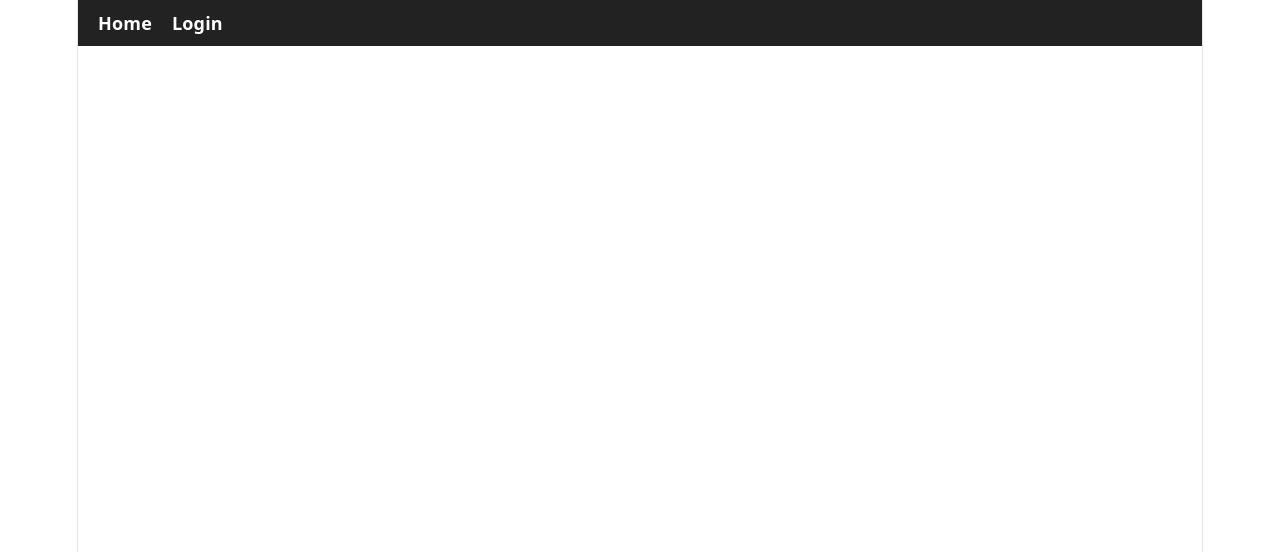
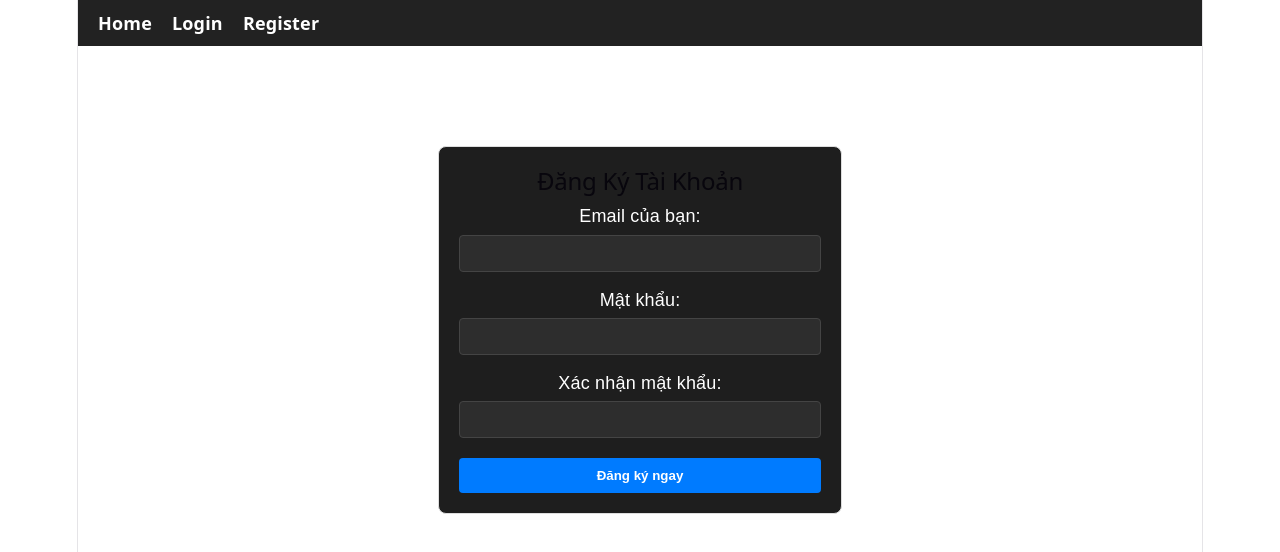
Before and after one commit to TienAnh0108/Battle_Station, a React app in the folder frontend/frontend/: page /register in a window 1280 px wide. Before the commit this address had no page. Shown: the top 552 px of the page. Built offline with nearby package versions, Linux system fonts and the light colour scheme; the HTML template or start-up script is replaced by a standard one.

Commit message:
Add registration page, fix bugs relating to register like POST Username using Email

```diff
--- a/frontend/frontend/src/App.jsx
+++ b/frontend/frontend/src/App.jsx
@@ -2,17 +2,21 @@ import React from 'react';
 import { BrowserRouter as Router, Routes, Route, Link } from 'react-router-dom';
 import Home from './pages/Home';
 import Login from './pages/Login';
+import Register from './pages/Register'
 
-function App(){
+function App() {
   return (
     <Router>
       <nav style={{ padding: '10px 20px', backgroundColor: '#222', color: '#fff', display: 'flex', gap: '20px' }}>
         <Link to="/" style={{ color: '#fff', textDecoration: 'none', fontWeight: 'bold' }}>Home</Link>
         <Link to="/login" style={{ color: '#fff', textDecoration: 'none', fontWeight: 'bold' }}>Login</Link>
+        <Link to="/register" style={{ color: '#fff', textDecoration: 'none', fontWeight: 'bold' }}>Register</Link> {/* Thêm dòng này */}
       </nav>
+
       <Routes>
         <Route path="/" element={<Home />} />
         <Route path="/login" element={<Login />} />
+        <Route path="/register" element={<Register />} /> {/* Thêm dòng này */}
       </Routes>
     </Router>
   );
--- /dev/null
+++ b/frontend/frontend/src/pages/Register.jsx
@@ -0,0 +1,62 @@
+import React, { useState } from 'react';
+import API from '../services/api';
+
+const Register = () => {
+    const [email, setEmail] = useState('');
+    const [password, setPassword] = useState('');
+    const [passwordConfirm, setPasswordConfirm] = useState('');
+    const [error, setError] = useState('');
+
+    const handleRegister = (e) => {
+        e.preventDefault();
+        setError('');
+
+        if (password !== passwordConfirm) {
+            setError('Mật khẩu xác nhận không khớp!');
+            return;
+        }
+
+        //Call the dj-rest-auth Registration API
+        API.post('auth/registration/', {
+            username: email,
+            email: email,
+            password: password,
+            password1: password,
+            password2: passwordConfirm
+        })
+        .then(response => {
+            alert('Đăng ký tài khoản thành công! Hãy thử đăng nhập.');
+            window.location.href = '/login'; // After successful registration, proceed to the login page.
+        })
+        .catch(err => {
+            console.error(err.response?.data);
+            setError('Đăng ký thất bại. Email có thể đã tồn tại hoặc mật khẩu quá ngắn.');
+        });
+    };
+
+    return (
+        <div style={{ maxWidth: '400px', margin: '100px auto', padding: '20px', border: '1px solid #ddd', borderRadius: '8px', fontFamily: 'sans-serif', backgroundColor: '#1e1e1e', color: '#fff' }}>
+            <h2 style={{ textAlign: 'center' }}>Đăng Ký Tài Khoản</h2>
+            {error && <p style={{ color: '#ff6b6b', textAlign: 'center' }}>{error}</p>}
+            <form onSubmit={handleRegister}>
+                <div style={{ marginBottom: '15px' }}>
+                    <label>Email của bạn:</label>
+                    <input type="email" value={email} onChange={e => setEmail(e.target.value)} required style={{ width: '100%', padding: '10px', marginTop: '5px', borderRadius: '4px', border: '1px solid #444', backgroundColor: '#2d2d2d', color: '#fff', boxSizing: 'border-box' }} />
+                </div>
+                <div style={{ marginBottom: '15px' }}>
+                    <label>Mật khẩu:</label>
+                    <input type="password" value={password} onChange={e => setPassword(e.target.value)} required style={{ width: '100%', padding: '10px', marginTop: '5px', borderRadius: '4px', border: '1px solid #444', backgroundColor: '#2d2d2d', color: '#fff', boxSizing: 'border-box' }} />
+                </div>
+                <div style={{ marginBottom: '20px' }}>
+                    <label>Xác nhận mật khẩu:</label>
+                    <input type="password" value={passwordConfirm} onChange={e => setPasswordConfirm(e.target.value)} required style={{ width: '100%', padding: '10px', marginTop: '5px', borderRadius: '4px', border: '1px solid #444', backgroundColor: '#2d2d2d', color: '#fff', boxSizing: 'border-box' }} />
+                </div>
+                <button type="submit" style={{ width: '100%', padding: '10px', backgroundColor: '#007bff', color: '#fff', border: 'none', borderRadius: '4px', cursor: 'pointer', fontWeight: 'bold' }}>
+                    Đăng ký ngay
+                </button>
+            </form>
+        </div>
+    );
+};
+
+export default Register;
```
